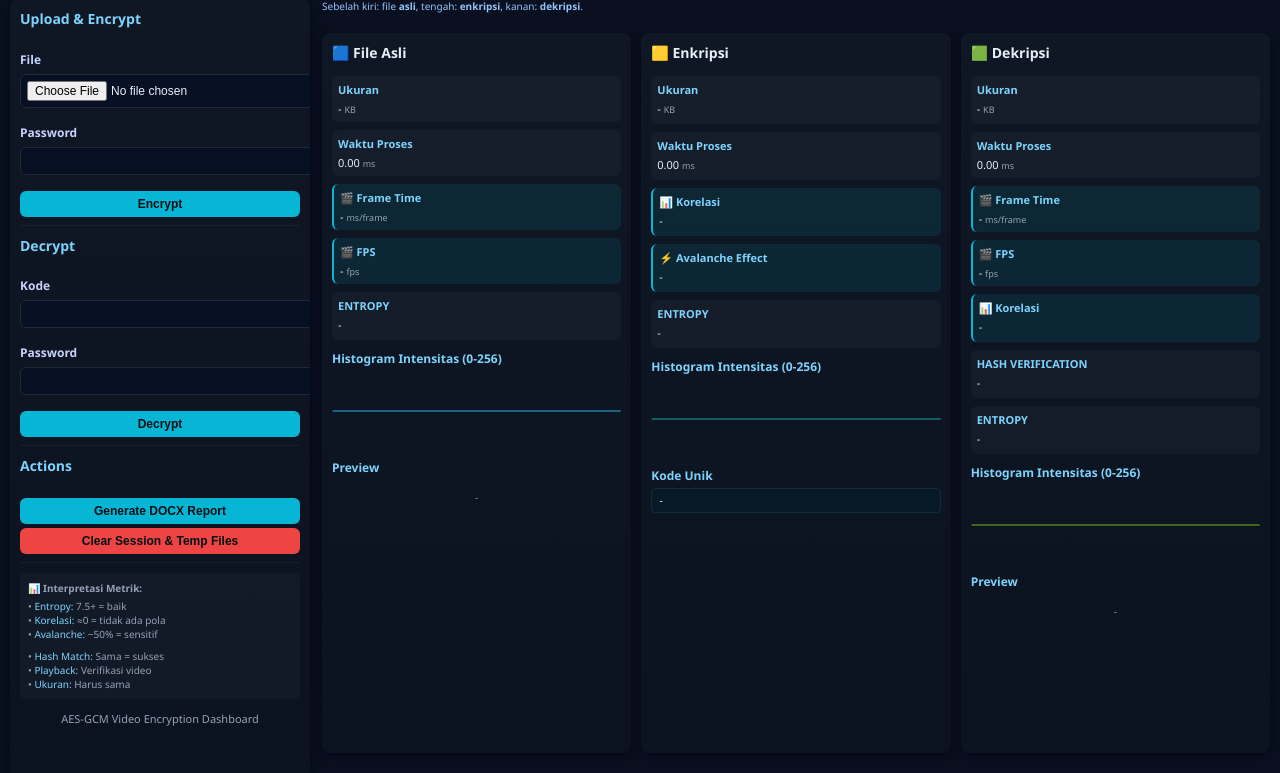
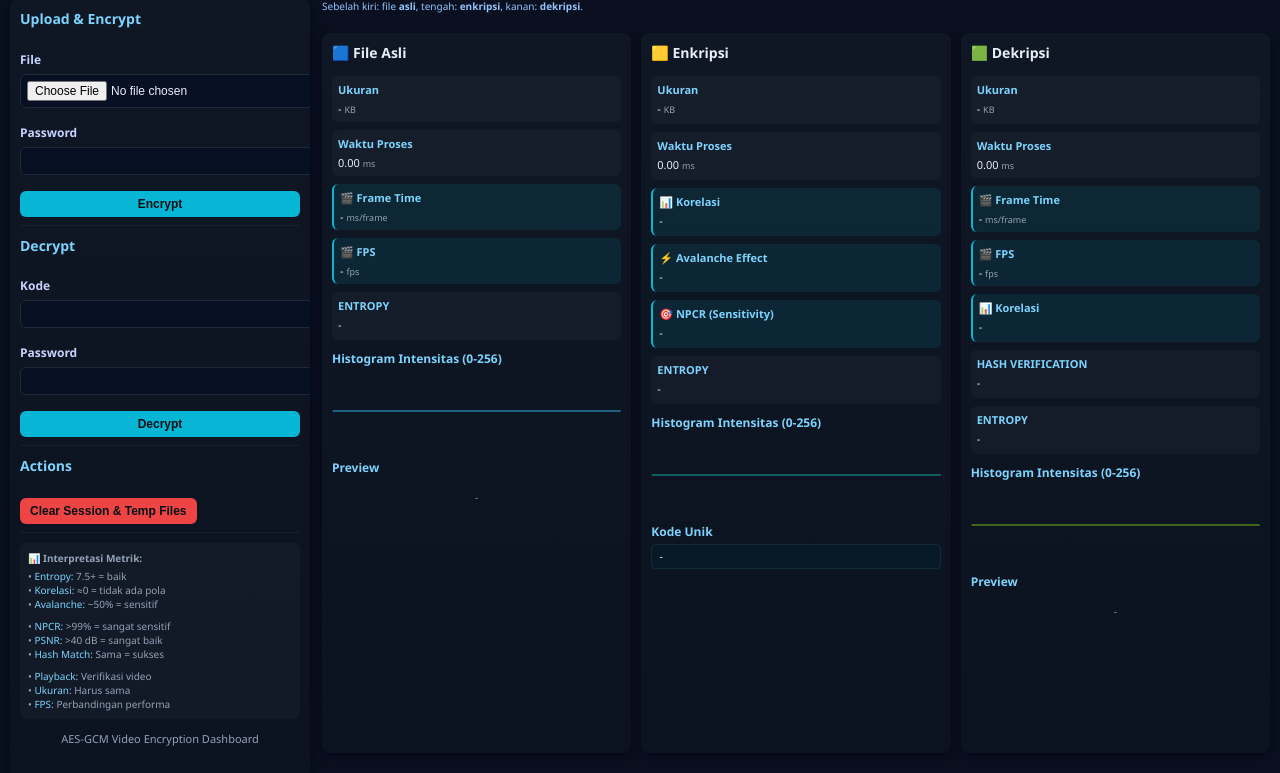
Before and after one commit to dickyferdiansyah8/kriptografi, a Flask app: page / in a window 1280 px wide. Shown: the part 47-820 px from the top of the page. Run offline with Flask 2, Linux system fonts and the light colour scheme.

Commit message:
pushpush

```diff
--- a/app.py
+++ b/app.py
@@ -2,6 +2,7 @@
 import os, time, base64, hashlib, secrets, glob
 from Crypto.Cipher import AES
 from Crypto.Protocol.KDF import PBKDF2
+from crypto_utils import calculate_video_psnr, calculate_npcr
 import numpy as np
 from io import BytesIO
 from docx import Document
@@ -269,12 +270,18 @@
         return False
 
 def is_image(filename):
-    ext = filename.lower().split('.')[-1]
+    """Check if file is image - case insensitive"""
+    if not filename:
+        return False
+    ext = filename.lower().split('.')[-1] if '.' in filename else ''
     return ext in ['png', 'jpg', 'jpeg', 'bmp', 'gif', 'webp']
 
 def is_video(filename):
-    ext = filename.lower().split('.')[-1]
-    return ext in ['mp4', 'avi', 'mov', 'mkv', 'webm', 'flv', 'wmv']
+    """Check if file is video - case insensitive"""
+    if not filename:
+        return False
+    ext = filename.lower().split('.')[-1] if '.' in filename else ''
+    return ext in ['mp4', 'avi', 'mov', 'mkv', 'webm', 'flv', 'wmv', 'm4v', 'mpg', 'mpeg']
 
 # ========== Fungsi AES ==========
 def aes_encrypt(data: bytes, password: str):
@@ -327,7 +334,10 @@
                          frame_time_dec='-',
                          fps_dec='-',
                          avalanche_effect='-',
-                         playback_test='-')
+                         playback_test='-',
+                         # TAMBAH PARAMETER BARU
+                         npcr='-',
+                         psnr='-')
 
 @app.route('/encrypt', methods=['POST'])
 def encrypt():
@@ -386,6 +396,9 @@
         # --- HITUNG AVALANCHE EFFECT YANG BENAR ---
         avalanche_effect, bit_changes, total_bits = calculate_avalanche_effect(data, password)
 
+        # --- HITUNG NPCR ---
+        npcr_value = calculate_npcr(data, enc_data)
+
         # Preview
         preview_orig = None
         if is_image(filename) or is_video(filename):
@@ -416,7 +429,9 @@
             'timestamp': time.time(),
             # SIMPAN HISTOGRAM KE SESSION (SUDAH DALAM BENTUK LIST)
             'hist_orig': hist_orig,
-            'hist_enc': hist_enc
+            'hist_enc': hist_enc,
+            # TAMBAH NPCR
+            'npcr': npcr_value
         }
 
         flash("File berhasil dienkripsi!")
@@ -442,6 +457,8 @@
                                frame_time_enc='-',
                                fps_enc='-',
                                avalanche_effect=avalanche_effect,
+                               # TAMBAH NPCR
+                               npcr=npcr_value,
 
                                # Dekripsi (kosong)
                                dec_hash='-',
@@ -455,7 +472,9 @@
                                frame_time_dec='-',
                                fps_dec='-',
                                orig_time=0,
-                               playback_test='-')
+                               playback_test='-',
+                               # TAMBAH PSNR KOSONG
+                               psnr='-')
 
     except Exception as e:
         flash(f"Enkripsi gagal: {str(e)}")
@@ -501,11 +520,33 @@
         dec_data = aes_decrypt(enc_data, password)
         dec_time = time.time() - start
 
+        # ========== PERBAIKAN BAGIAN INI ==========
         orig_filename = last_encryption.get('orig_filename', 'file')
+
+        # Hapus .enc dari nama file jika ada
         if orig_filename.endswith('.enc'):
-            dec_filename = orig_filename[:-4] + '_dec'
+            base_name = orig_filename[:-4]  # hapus '.enc'
         else:
-            dec_filename = orig_filename + '_dec'
+            base_name = orig_filename
+
+        # Pisahkan nama dan ekstensi dengan benar
+        if '.' in base_name:
+            # Split pada titik terakhir untuk mendapatkan nama dan ekstensi
+            name_parts = base_name.rsplit('.', 1)
+            if len(name_parts) == 2:
+                name, ext = name_parts
+                dec_filename = f"{name}_dec.{ext}"
+            else:
+                dec_filename = f"{base_name}_dec"
+        else:
+            dec_filename = f"{base_name}_dec"
+
+        # Debug info
+        print(f"DEBUG - File Naming:")
+        print(f"  Original filename: {orig_filename}")
+        print(f"  Base name: {base_name}")
+        print(f"  Decrypted filename: {dec_filename}")
+        # ========== END PERBAIKAN ==========
 
         dec_path = os.path.join(UPLOAD_FOLDER, dec_filename)
         with open(dec_path, 'wb') as f:
@@ -524,12 +565,20 @@
             correlation_dec = 0.0
             correlation_dec_quality = "No original data for comparison"
 
+        # --- HITUNG PSNR UNTUK VIDEO ---
+        psnr_value = '-'
+        if is_video(dec_filename) and orig_path and os.path.exists(orig_path):
+            print(f"DEBUG - Calculating PSNR for {dec_filename}")
+            psnr_value = calculate_video_psnr(orig_path, dec_path)
+            print(f"DEBUG - PSNR result: {psnr_value}")
+
         # --- VIDEO METRICS DEKRIPSI ---
         frame_time_dec = '-'
         fps_dec = '-'
         playback_test = '-'
 
         if is_video(dec_filename):
+            print(f"DEBUG - Calculating video metrics for {dec_filename}")
             video_metrics_dec = calculate_video_metrics(dec_path)
             frame_time_dec = video_metrics_dec['frame_time'] if video_metrics_dec else '-'
             fps_dec = video_metrics_dec['fps'] if video_metrics_dec else '-'
@@ -541,6 +590,11 @@
         preview_dec = None
         if is_image(dec_filename) or is_video(dec_filename):
             preview_dec = dec_filename
+            print(f"DEBUG - Preview set to: {preview_dec}")
+            print(f"DEBUG - is_image({dec_filename}): {is_image(dec_filename)}")
+            print(f"DEBUG - is_video({dec_filename}): {is_video(dec_filename)}")
+        else:
+            print(f"DEBUG - No preview (not image/video): {dec_filename}")
 
         # AMBIL HISTOGRAM DARI SESSION
         hist_orig_from_session = last_encryption.get('hist_orig', [])
@@ -573,6 +627,8 @@
                                frame_time_enc='-',
                                fps_enc='-',
                                avalanche_effect=last_encryption.get('avalanche_effect', '-'),
+                               # TAMBAH NPCR DARI SESSION
+                               npcr=last_encryption.get('npcr', '-'),
 
                                # Data Dekripsi (baru dihitung)
                                dec_hash=dec_hash,
@@ -586,47 +642,62 @@
                                frame_time_dec=frame_time_dec,
                                fps_dec=fps_dec,
                                orig_time=0,
-                               playback_test=playback_test)
+                               playback_test=playback_test,
+                               # TAMBAH METRIK BARU
+                               psnr=psnr_value)
 
     except Exception as e:
+        print(f"ERROR in decrypt: {str(e)}")
+        import traceback
+        traceback.print_exc()
         flash(f"Dekripsi gagal: {str(e)}")
         return redirect(url_for('index'))
+@app.route('/debug/files')
+def debug_files():
+    """Route debug SIMPLE tanpa styling"""
+    files = os.listdir(UPLOAD_FOLDER)
 
-@app.route('/download/<filename>')
-def download_dec(filename):
-    return send_file(os.path.join(UPLOAD_FOLDER, filename), as_attachment=True)
+    html_lines = [
+        "<h1>Debug Files</h1>",
+        "<p>Path: {}</p>".format(UPLOAD_FOLDER),
+        "<a href='/'>← Back to Dashboard</a>",
+        "<table border='1'>",
+        "<tr><th>No</th><th>Filename</th><th>Size</th><th>Type</th><th>Preview</th></tr>"
+    ]
 
-@app.route('/report', methods=['POST'])
-def report():
-    code = request.form.get('code', '')
-    doc = Document()
-    doc.add_heading('Laporan Enkripsi AES-GCM', 0)
-    doc.add_paragraph(f'Kode Unik: {code}')
-    doc.add_paragraph('Laporan ini dihasilkan otomatis oleh sistem Flask.')
-    out = BytesIO()
-    doc.save(out)
-    out.seek(0)
-    return send_file(out, as_attachment=True, download_name='laporan_AES.docx')
+    for i, f in enumerate(files, 1):
+        path = os.path.join(UPLOAD_FOLDER, f)
+        size = os.path.getsize(path)
 
-@app.route('/cleanup', methods=['POST'])
-def cleanup():
-    """Route khusus untuk membersihkan session dan file temporary"""
-    try:
-        # Hapus file temporary
-        pattern = os.path.join(UPLOAD_FOLDER, "*.orig")
-        for file_path in glob.glob(pattern):
-            try:
-                os.remove(file_path)
-            except:
-                pass
+        # Size format
+        if size > 1024*1024:
+            size_str = f"{size/(1024*1024):.2f} MB"
+        elif size > 1024:
+            size_str = f"{size/1024:.2f} KB"
+        else:
+            size_str = f"{size} bytes"
 
-        # Clear session
-        session.clear()
-        flash("Session dan file temporary berhasil dibersihkan!")
-    except Exception as e:
-        flash(f"Cleanup gagal: {str(e)}")
+        # File type
+        if f.endswith('.orig'):
+            ftype = "Backup"
+        elif f.endswith('.enc'):
+            ftype = "Encrypted"
+        elif '_dec' in f:
+            ftype = "Decrypted"
+        else:
+            ftype = "Original"
 
-    return redirect(url_for('index'))
+        # Preview
+        if is_video(f):
+            preview = f"<video width='100' controls><source src='/static/uploads/{f}'></video>"
+        elif is_image(f):
+            preview = f"<img src='/static/uploads/{f}' width='100'>"
+        else:
+            preview = f"📄 {ftype}"
 
+        html_lines.append(f"<tr><td>{i}</td><td>{f}</td><td>{size_str}</td><td>{ftype}</td><td>{preview}</td></tr>")
+
+    html_lines.append("</table>")
+    return "\n".join(html_lines)
 if __name__ == '__main__':
     app.run(debug=True)
--- a/templates/index.html
+++ b/templates/index.html
@@ -105,12 +105,8 @@
 
       <div class="control-group">
         <h4>Actions</h4>
-        <form method="post" action="{{ url_for('report') }}" class="form-compact">
-          <input type="hidden" name="code" value="{{ code or '' }}">
-          <button type="submit">Generate DOCX Report</button>
-        </form>
 
-        <form method="post" action="{{ url_for('cleanup') }}" class="form-compact">
+        <form method="post" action="/cleanup" class="form-compact"></form>
           <button type="submit" style="background:#ef4444;">Clear Session & Temp Files</button>
         </form>
       </div>
@@ -136,9 +132,14 @@
             • <span style="color:#7dd3fc">Avalanche:</span> ~50% = sensitif
           </div>
           <div>
-            • <span style="color:#7dd3fc">Hash Match:</span> Sama = sukses<br>
+            • <span style="color:#7dd3fc">NPCR:</span> >99% = sangat sensitif<br>
+            • <span style="color:#7dd3fc">PSNR:</span> >40 dB = sangat baik<br>
+            • <span style="color:#7dd3fc">Hash Match:</span> Sama = sukses
+          </div>
+          <div>
             • <span style="color:#7dd3fc">Playback:</span> Verifikasi video<br>
-            • <span style="color:#7dd3fc">Ukuran:</span> Harus sama
+            • <span style="color:#7dd3fc">Ukuran:</span> Harus sama<br>
+            • <span style="color:#7dd3fc">FPS:</span> Perbandingan performa
           </div>
         </div>
       </div>
@@ -343,6 +344,30 @@
             </div>
           </div>
 
+          <!-- NPCR - SENSITIVITY ANALYSIS -->
+          <div class="metric-section metric-highlight">
+            <div class="metric-title">🎯 NPCR (Sensitivity)</div>
+            <div class="metric-value">
+              {% if npcr and npcr != '-' %}
+                {{ "%.3f"|format(npcr) }}<span class="metric-unit">%</span>
+              {% else %}
+                {{ npcr|default('-') }}
+              {% endif %}
+            </div>
+            <div class="metric-detail">
+              {% if npcr and npcr != '-' %}
+                {% if npcr|float > 99 %}
+                  <span class="success-text">✓ Sangat Sensitif (>99%)</span>
+                {% elif npcr|float > 95 %}
+                  <span>Baik (>95%)</span>
+                {% else %}
+                  <span class="warning-text">⚠ Kurang Sensitif</span>
+                {% endif %}
+                <br><small>Persentase byte berubah setelah enkripsi</small>
+              {% endif %}
+            </div>
+          </div>
+
           <!-- ENTROPI ENKRIPSI -->
           <div class="metric-section">
             <div class="metric-title">ENTROPY</div>
@@ -454,6 +479,33 @@
                 Video hasil dekripsi berhasil diputar
               {% elif playback_test == 'TIDAK BISA' %}
                 Video hasil dekripsi tidak bisa diputar
+              {% endif %}
+            </div>
+          </div>
+          {% endif %}
+
+          <!-- PSNR - VIDEO QUALITY -->
+          {% if psnr != '-' %}
+
+          <div class="metric-section metric-highlight">
+            <div class="metric-title">🎬 PSNR (Video Quality)</div>
+            <div class="metric-value">
+              {% if psnr and psnr != '-' %}
+                {% if psnr == 'INF' %}
+                  <span class="success-text">∞ (Sempurna)</span>
+                {% else %}
+                  {{ psnr }} <span class="metric-unit">dB</span>
+                {% endif %}
+              {% else %}
+                <span>-</span>
+                <small class="metric-unit">(Hanya untuk video)</small>
+              {% endif %}
+            </div>
+            <div class="metric-detail">
+              {% if psnr and psnr != '-' %}
+                <!-- Existing interpretation -->
+              {% else %}
+                <small>PSNR hanya dihitung untuk file video</small>
               {% endif %}
             </div>
           </div>
```
Also changed, not shown: crypto_utils.py (+99 -0 lines), report_generator.py (deleted, +0 -42 lines), 13 other files.
